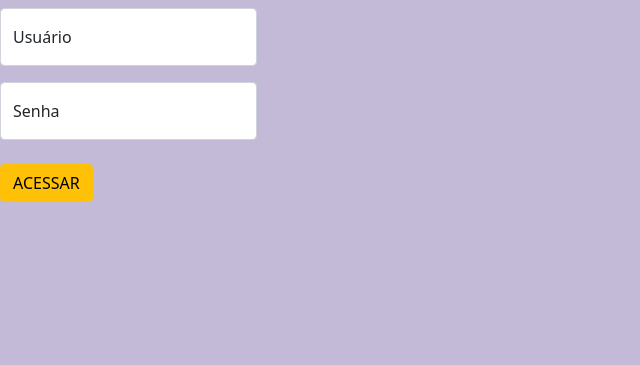
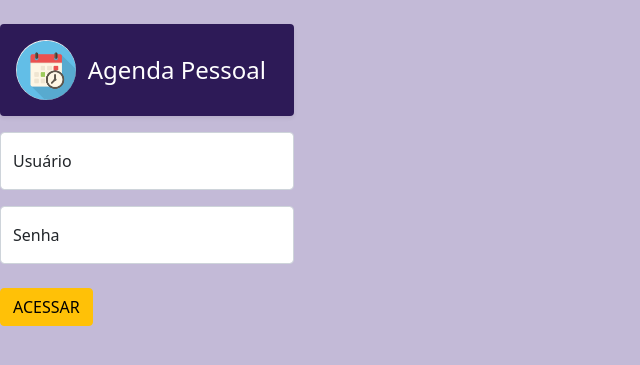
Before and after one commit to laranelson/Agenda, a Django app: page /login/ in a window 1280 px wide. Shown: the top 365 px of the page, without its empty margins (0-640 px from the left). Run offline with Django 3.2, Linux system fonts and the light colour scheme; some libraries are stand-ins or nearby versions.

Commit message:
inserido logo da página de login

```diff
--- a/templates/login.html
+++ b/templates/login.html
@@ -11,7 +11,17 @@
 <body>
          <nav class="navbar navbar-expand-lg">
                   <form action="submit" method="POST">{% csrf_token %}
-                        <div class="form-floating mb-3">
+
+
+                       <div class="d-flex align-items-center p-3 my-3 text-white bg-purple rounded shadow-sm" style="background-color: #2D1A57">
+                            <img src="{% static 'img/logo.png' %}" class="rounded-circle" width="60" height="60">
+                            <div class="lh-1 container">
+                                <span class="fs-4">Agenda Pessoal</span>
+                            </div>
+                       </div>
+
+
+                      <div class="form-floating mb-3">
                             <input type="text" name="username" class="form-control" id="floatingInput" placeholder="name@example.com">
                             <label for="floatingInput">Usuário</label>
                         </div>
```
Also changed, not shown: other parts of templates/login.html (+2 -3 lines), db.sqlite3.
